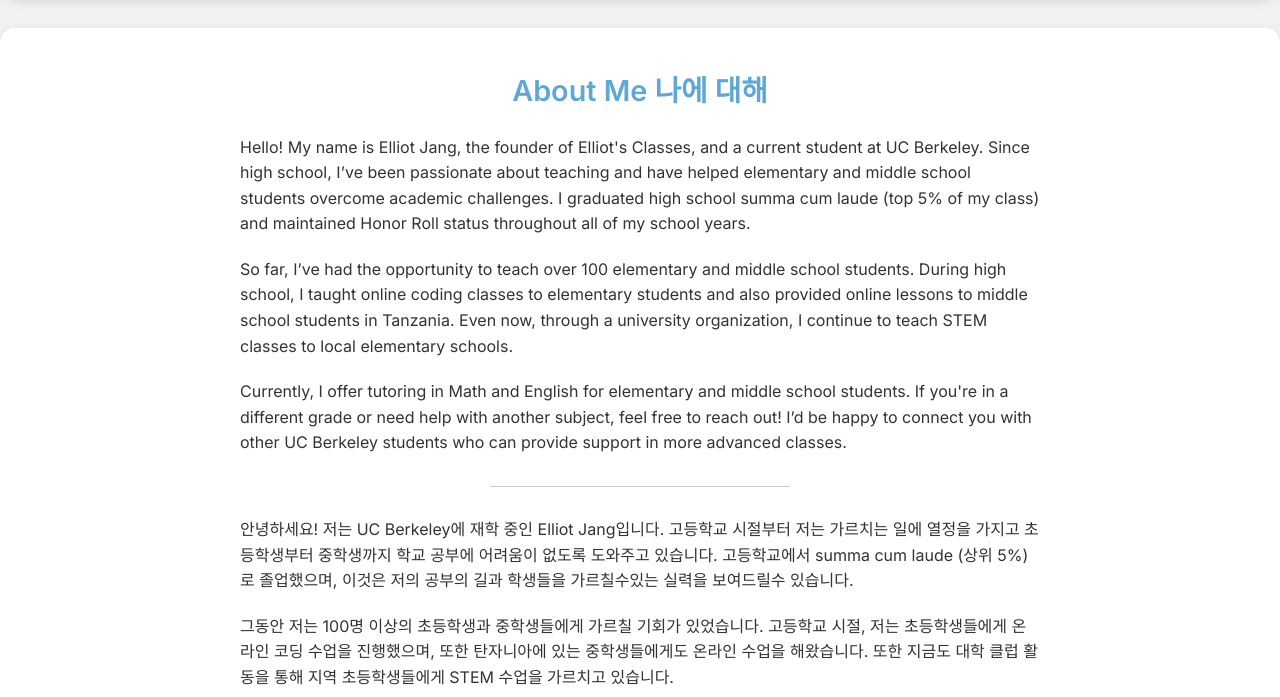
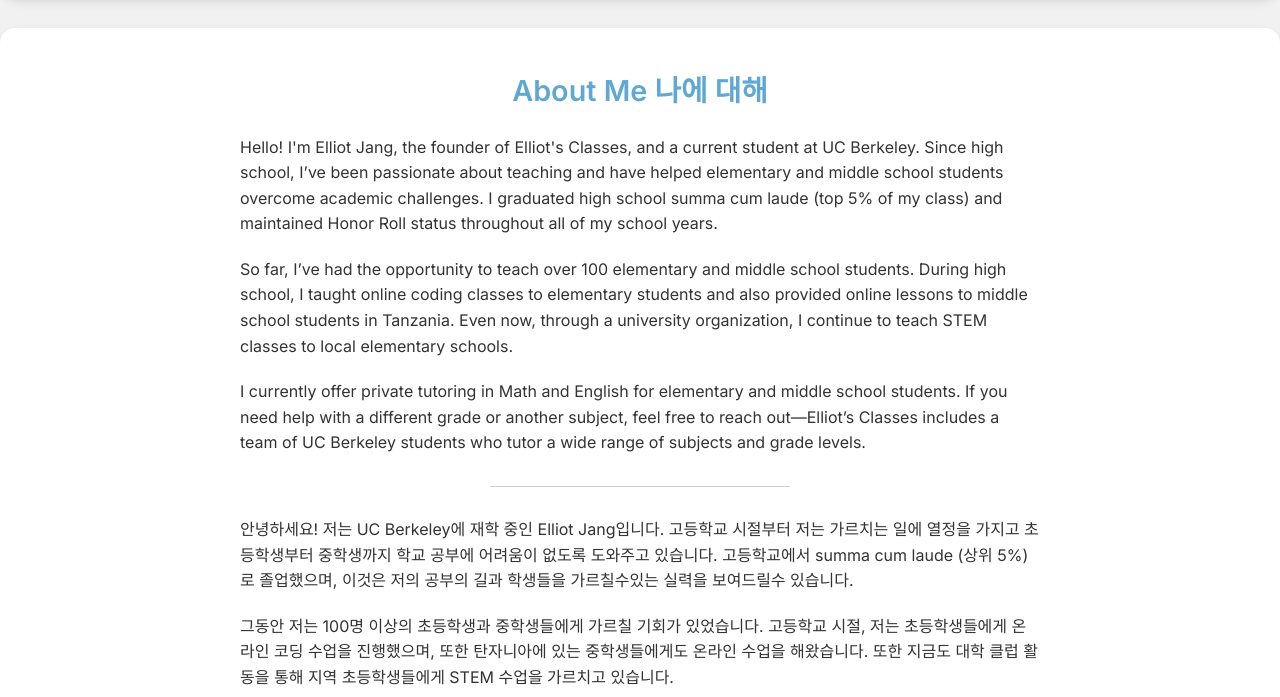
Before and after one commit to ElliotJang/my-website, a plain HTML site: page index.html in a window 1280 px wide. Shown: the part 103-800 px from the top of the page. Drawn offline with Linux system fonts and the light colour scheme.

Commit message:
Update index.html

```diff
--- a/index.html
+++ b/index.html
@@ -32,10 +32,9 @@
   <section id="about" class="section">
     <div class="container">
       <h2 style="text-align: center;">About Me 나에 대해</h2>
-      <p>Hello! My name is Elliot Jang, the founder of Elliot's Classes, and a current student at UC Berkeley. Since high school, I’ve been passionate about teaching and have helped elementary and middle school students overcome academic challenges. I graduated high school summa cum laude (top 5% of my class) and maintained Honor Roll status throughout all of my school years.</p>
+      <p>Hello! I'm Elliot Jang, the founder of Elliot's Classes, and a current student at UC Berkeley. Since high school, I’ve been passionate about teaching and have helped elementary and middle school students overcome academic challenges. I graduated high school summa cum laude (top 5% of my class) and maintained Honor Roll status throughout all of my school years.</p>
       <p>So far, I’ve had the opportunity to teach over 100 elementary and middle school students. During high school, I taught online coding classes to elementary students and also provided online lessons to middle school students in Tanzania. Even now, through a university organization, I continue to teach STEM classes to local elementary schools.</p>
-      <p>Currently, I offer tutoring in Math and English for elementary and middle school students. If you're in a different grade or need help with another subject, feel free to reach out! I’d be happy to connect you with other UC Berkeley students who can provide support in more advanced classes.</p>
-
+      <p>I currently offer private tutoring in Math and English for elementary and middle school students. If you need help with a different grade or another subject, feel free to reach out—Elliot’s Classes includes a team of UC Berkeley students who tutor a wide range of subjects and grade levels.</p>
       <hr style="width: 300px; margin: 30px auto; border: none; border-top: 1px solid #ccc;">
 
       <!-- Korean Translation -->
```
